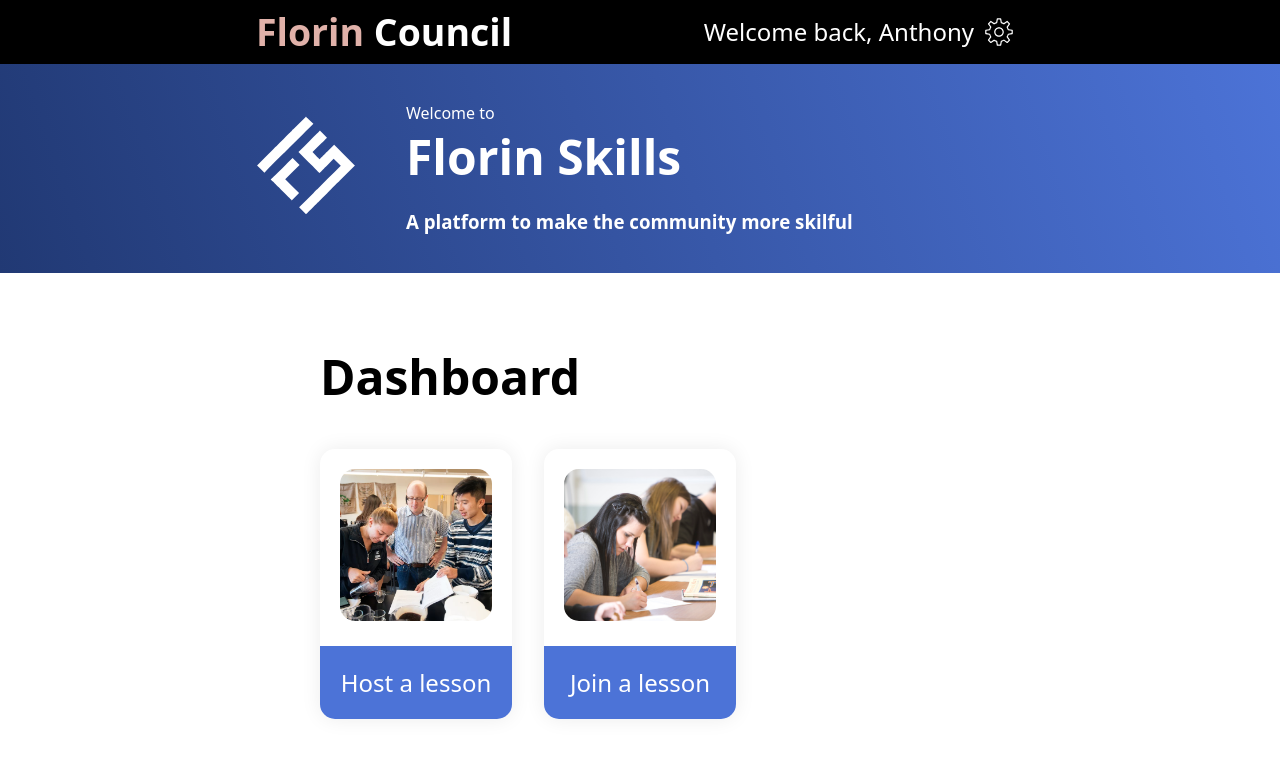
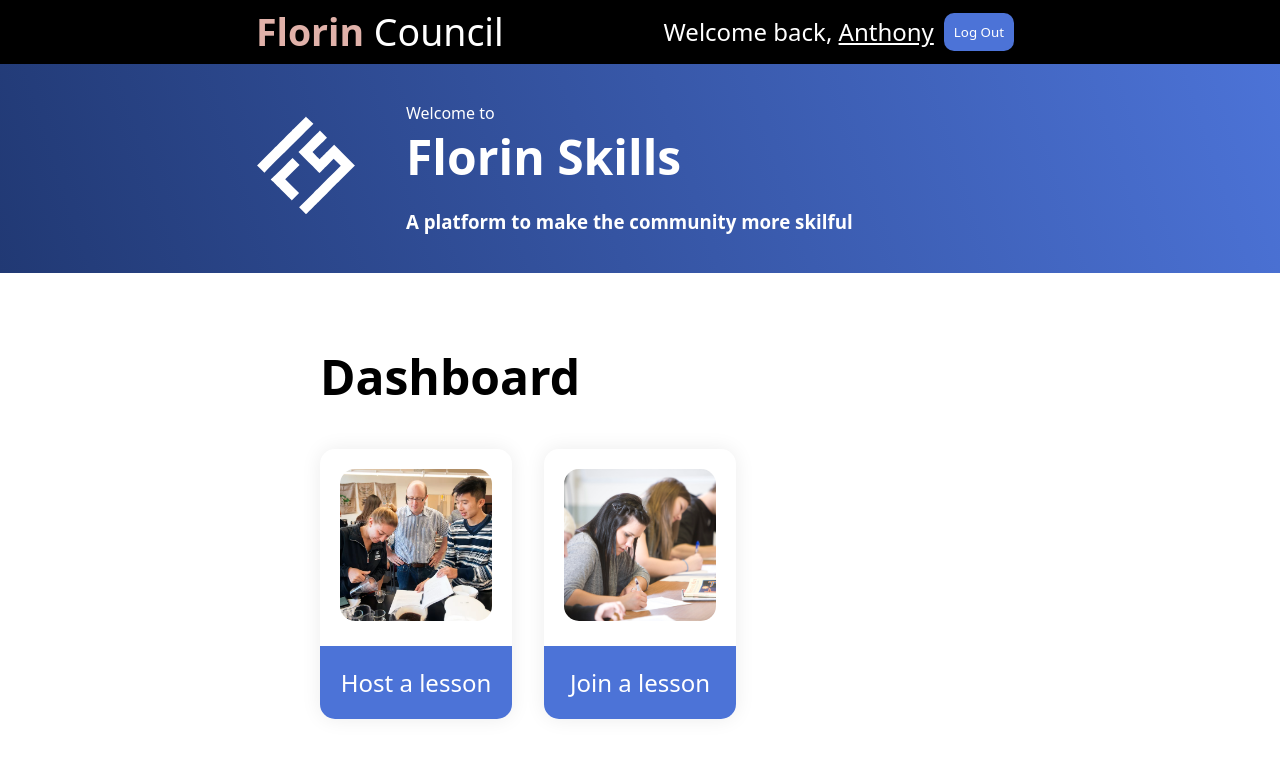
Before and after one commit to DhiviyaSanjayan/council.log, a plain HTML site: page client/dashboard.html in a window 1280 px wide. Drawn offline with Linux system fonts and the light colour scheme.

Commit message:
setting icon removed and banner font fixed

```diff
--- a/client/assets/register.js
+++ b/client/assets/register.js
@@ -87,6 +87,8 @@ async function registerUser(email, username, password) {
       email,
       username,
       password,
+      isTeacher: false,
+      isStudent: false,
     },
   });
   if (res.status === 200) {
--- a/client/assets/styles.css
+++ b/client/assets/styles.css
@@ -28,6 +28,7 @@ input {
 button {
   cursor: pointer;
   border-radius: 10px;
+  transition: all 0.2s;
 }
 label {
   display: block;
@@ -60,10 +61,12 @@ label {
   color: white;
   padding: 0.5vw 20%;
   font-size: 2rem;
-  font-weight: 300;
   display: flex;
   justify-content: space-between;
   align-items: center;
+}
+.header-banner h3 {
+  font-weight: 300;
 }
 .setting-icon {
   width: 50px;
@@ -77,6 +80,19 @@ label {
 }
 .greeting-username {
   color: white;
+}
+.greeting-username:hover {
+  text-decoration-thickness: 3px;
+}
+.log-out-button {
+  color: white;
+  background-color: var(--background-blue);
+  padding: 10px;
+  border: none;
+  margin: 0 10px;
+}
+.log-out-button:hover {
+  background-color: var(--hover-background-blue);
 }
 .logo {
   padding-right: 50px;
--- a/client/dashboard.html
+++ b/client/dashboard.html
@@ -10,12 +10,12 @@
     <div class="header-banner">
       <h3><span class="crystal-colour-word">Florin</span> Council</h3>
       <div class="greeting">
-        <p>Welcome back, Anthony</p>
-        <img
-          src="./assets/settings.svg"
-          alt="setting Icon"
-          class="setting-icon"
-        />
+        <p>
+          Welcome back,
+          <a href="./account" class="greeting-username">Anthony</a>
+        </p>
+
+        <button class="log-out-button">Log Out</button>
       </div>
     </div>
     <div class="welcome-banner">
```
Also changed, not shown: client/login.html (+3 -3 lines), client/register.html (+3 -3 lines), server/controllers/users.js (+19 -14 lines).
